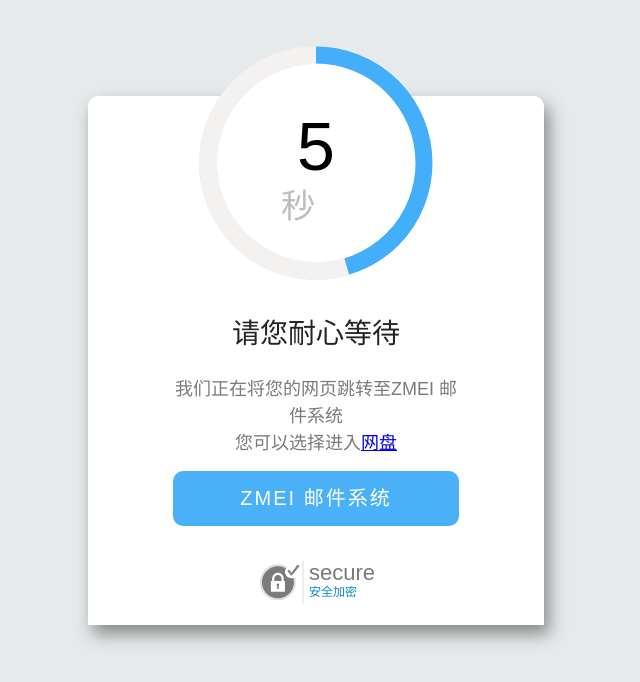
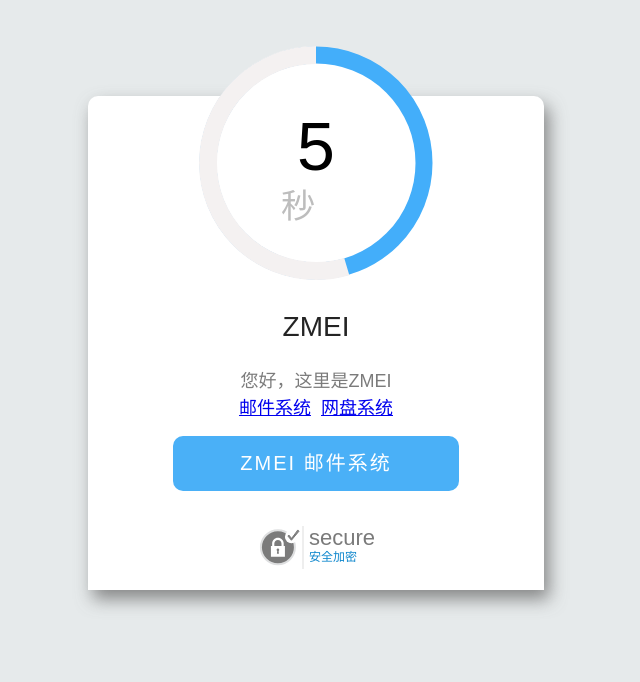
Before and after one commit to ZmeiRen/zmeiren.github.io, a plain HTML site: page index.html in a window 1280 px wide. Shown: the whole page, without its empty margins (324-964 px from the left). Drawn offline with Linux system fonts and the light colour scheme.

Commit message:
Update index.html

```diff
--- a/index.html
+++ b/index.html
@@ -113,8 +113,8 @@ body {
 	<div class="alert-body">
 		<div id="js-alert-head" class="alert-head"></div>
 		<div class="alert-concent">
-			<p>我们正在将您的网页跳转至ZMEI 邮件系统</p>
-			<p>您可以选择进入<a href="https://app.oatos.com/os/login.htm">网盘</a></p>
+			<p>您好，这里是ZMEI</p>
+			<p><a href="http://mail.zmei.ren">邮件系统</a>&nbsp;&nbsp;<a href="https://app.oatos.com/os/login.htm">网盘系统</a></p>
 		</div>
 		<a id="js-alert-btn" class="alert-btn" href="http://mail.zmei.ren">ZMEI 邮件系统</a>
 	</div>
@@ -151,7 +151,7 @@ function alertSet(e) {
 }
 </script>
 
-<script>alertSet('请您耐心等待');</script>
+	<script>alertSet('ZMEI');</script>
 
 </body>
 </html>
```
